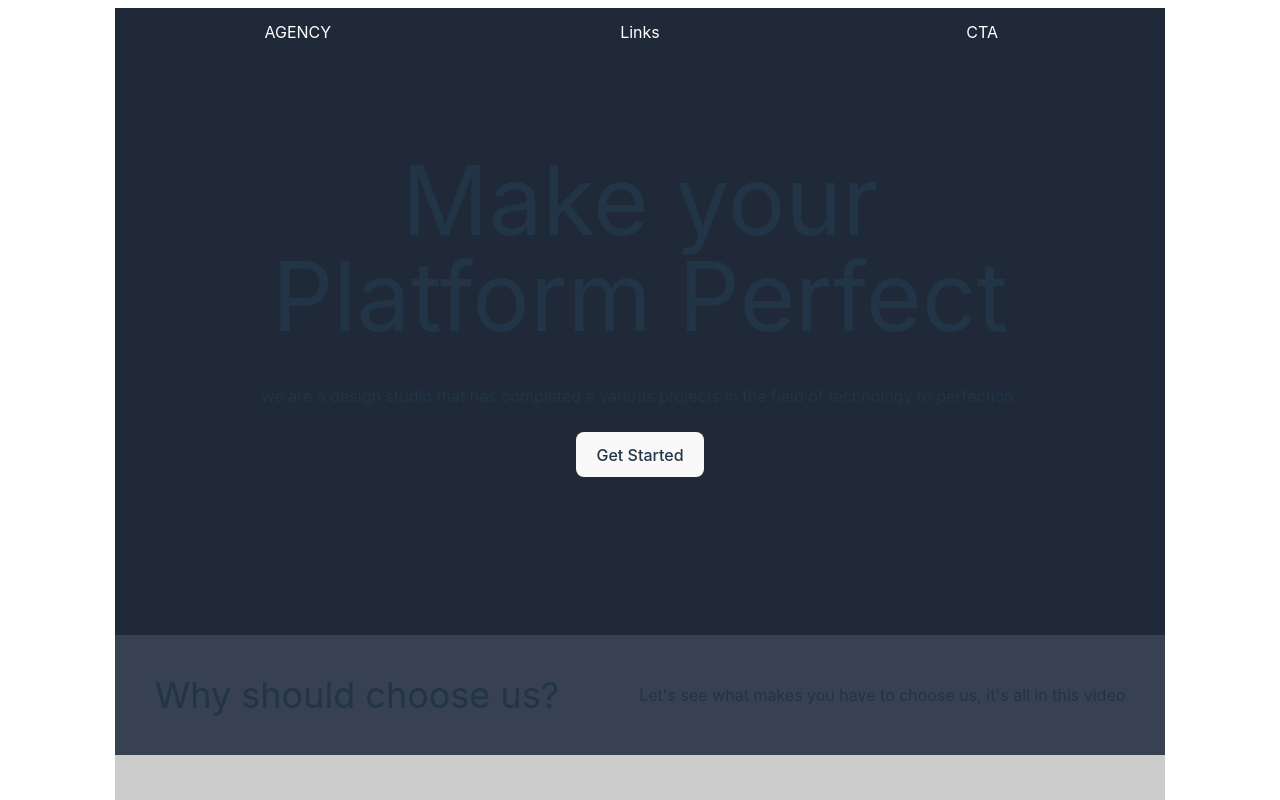
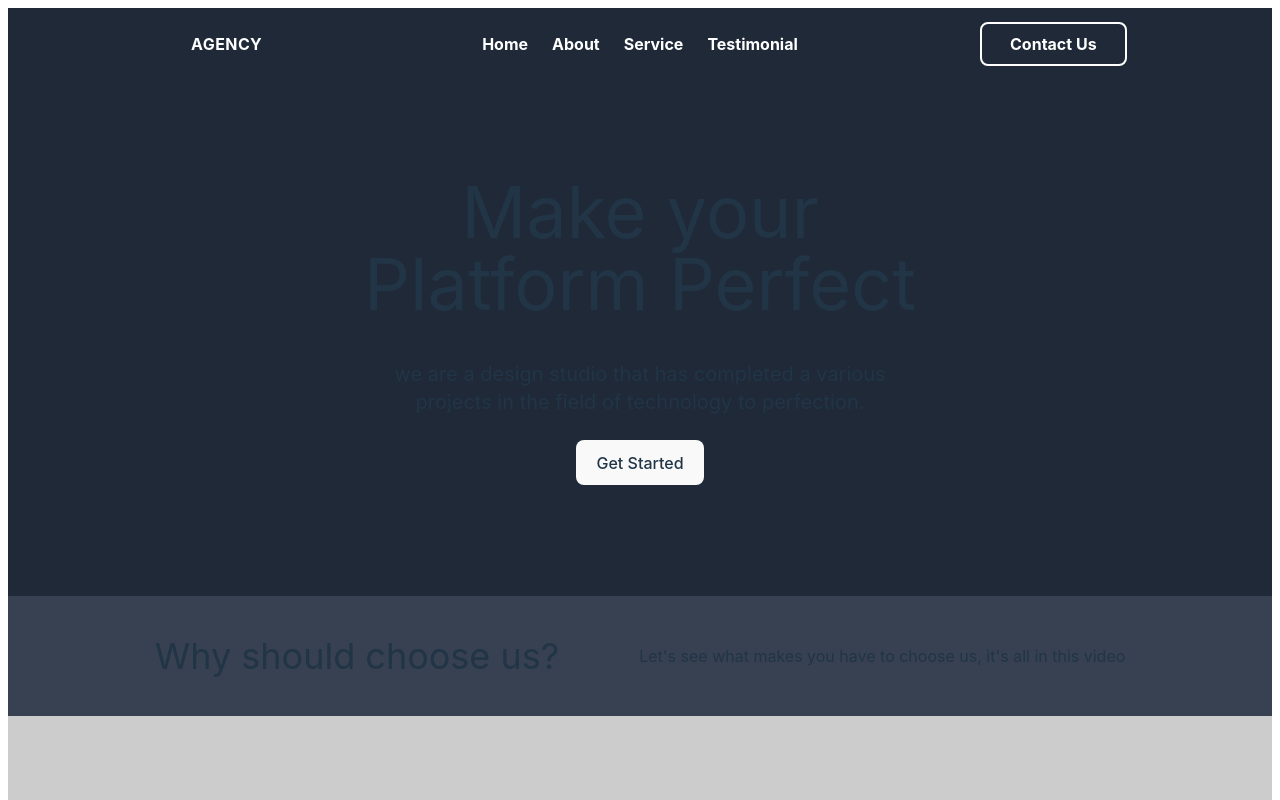
Before and after one commit to iiianous/react-ts-agency, a React (Vite) app: page / in a window 1280 px wide. Shown: the top 800 px of the page. Built offline with nearby package versions, Linux system fonts and the light colour scheme.

Commit message:
feat: improve hero section

```diff
--- a/src/pages/FrontPage.tsx
+++ b/src/pages/FrontPage.tsx
@@ -1,23 +1,50 @@
 function FrontPage() {
   return (
     <>
-      <div className="h-full w-5/6 mx-auto p-2 m-0">
-        <section className="bg-gray-800 h-4/5">
+      <div className="h-full w-full mx-auto p-2 m-0">
+        <section className="bg-gray-800 h-3/4">
           <header className="flex justify-center items-center text-black p-3 text-white">
-            <div className="flex-1">AGENCY</div>
-            <div className="flex-1">Links</div>
-            <div className="flex-1">CTA</div>
+            <div className="flex-1 font-bold tracking-wide">AGENCY</div>
+            <nav className="flex-1">
+              <ul className="flex justify-center font-bold text-white">
+                <li>
+                  <a href="#" className="inline-block p-3 font-bold text-white">
+                    Home
+                  </a>
+                </li>
+                <li>
+                  <a href="#" className="inline-block p-3 font-bold text-white">
+                    About
+                  </a>
+                </li>
+                <li>
+                  <a href="#" className="inline-block p-3 font-bold text-white">
+                    Service
+                  </a>
+                </li>
+                <li>
+                  <a href="#" className="inline-block p-3 font-bold text-white">
+                    Testimonial
+                  </a>
+                </li>
+              </ul>
+            </nav>
+            <div className="flex-1">
+              <button className="border-2 border-white px-7 py-2 bg-transparent font-bold">
+                Contact Us
+              </button>
+            </div>
           </header>
           <div
             aria-aria-label="hero"
             className="py-24 justify-center items-center"
           >
             <div className="text-center">
-              <h1 className="text-8xl mb-10">
+              <h1 className="text-7xl mb-10">
                 Make your <br />
                 Platform Perfect
               </h1>
-              <p className="mb-6">
+              <p className="mb-6 lg:w-2/5 mx-auto text-xl">
                 we are a design studio that has completed a various projects in
                 the field of technology to perfection.
               </p>
@@ -28,10 +55,10 @@ function FrontPage() {
 
         <section className="bg-gray-700">
           <div className="flex justify-center items-center flex-col lg:flex-row">
-            <div className="flex-items p-10">
+            <div className="flex flex-items p-10">
               <h2 className="text-4xl">Why should choose us?</h2>
             </div>
-            <div className="flex-items p-10">
+            <div className="flex flex-items p-10">
               <p>
                 Let's see what makes you have to choose us, it's all in this
                 video
```
